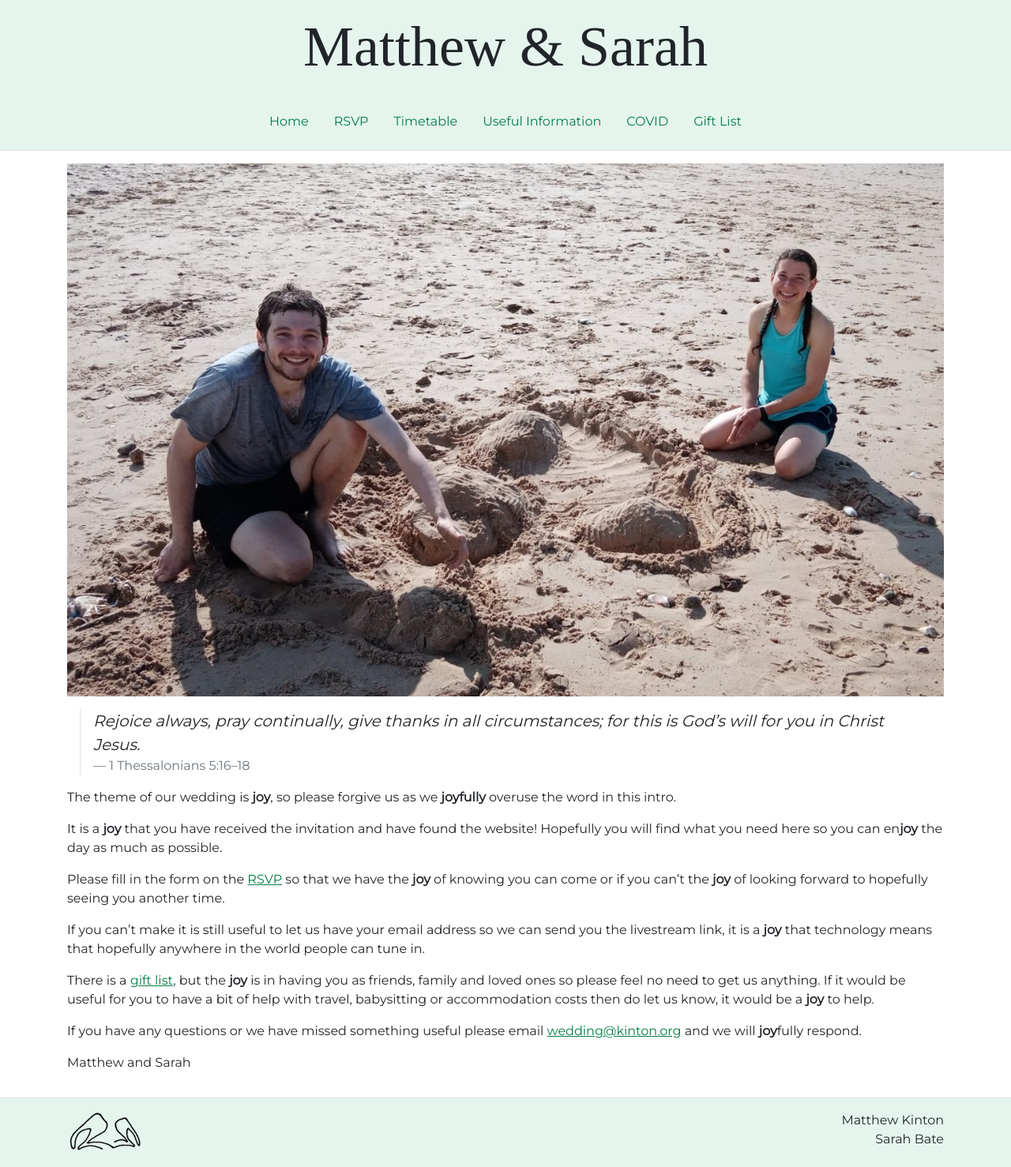
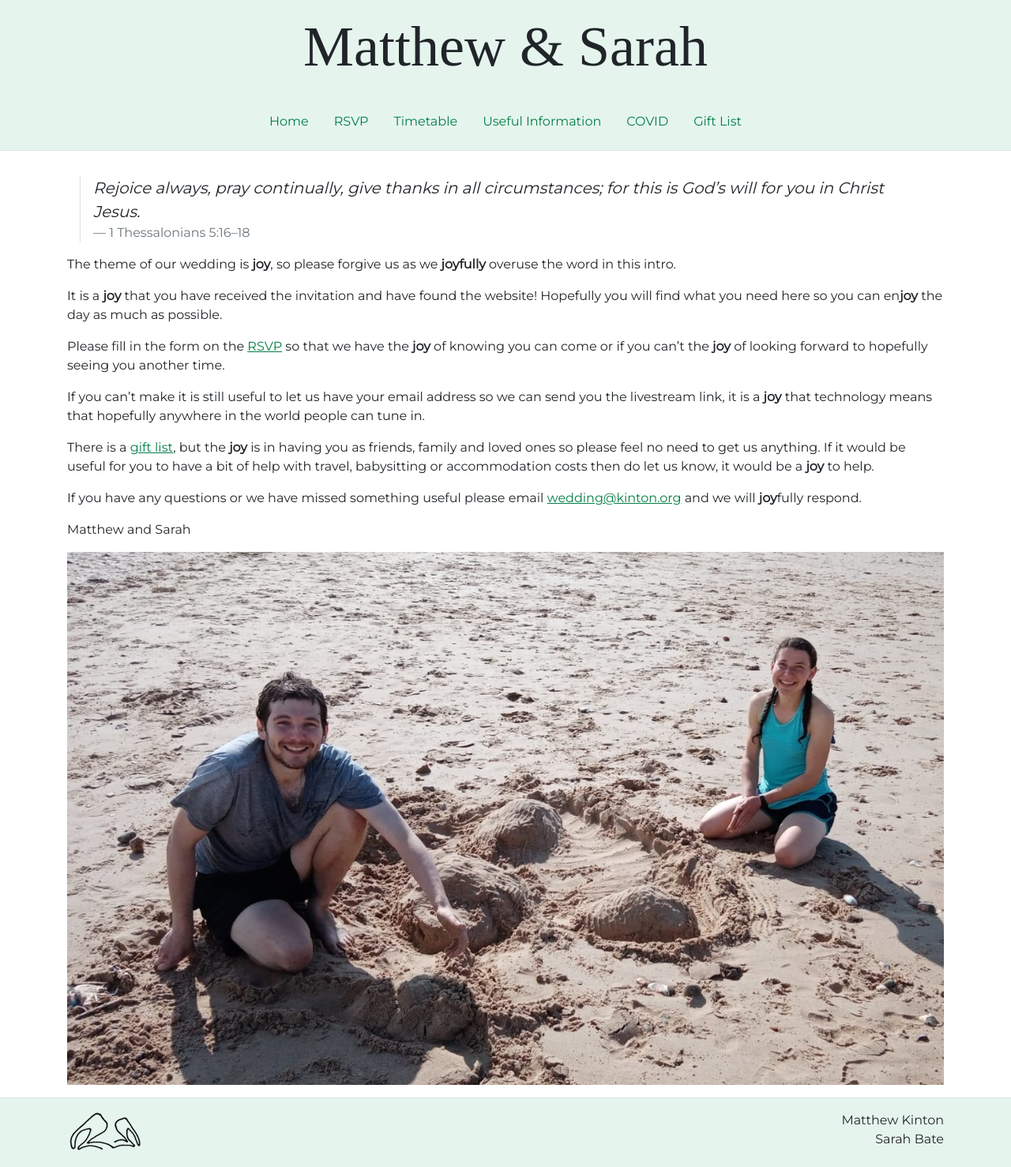
Before and after one commit to djcarter85/carterwedding, a Jekyll site: the page built from index.html, in a window 1280 px wide. Shown: the whole page at 79% size. Built offline with Jekyll 4.4.1, drawn with Linux system fonts in a browser that asks for light colours; some web fonts are replaced.

Commit message:
Put image at bottom

```diff
--- a/index.html
+++ b/index.html
@@ -2,8 +2,6 @@
 layout: default
 title: Home
 ---
-<img src="{{ site.baseurl }}/images/matthew-and-sarah.jpeg" class="img-fluid">
-
 <blockquote class="blockquote">
   <p class="mb-0">Rejoice always, pray continually, give thanks in all circumstances; for this is God’s will for you in
     Christ Jesus.</p>
@@ -34,3 +32,5 @@ title: Home
 </p>
 
 <p>Matthew and Sarah</p>
+
+<img src="{{ site.baseurl }}/images/matthew-and-sarah.jpeg" class="img-fluid">
```
